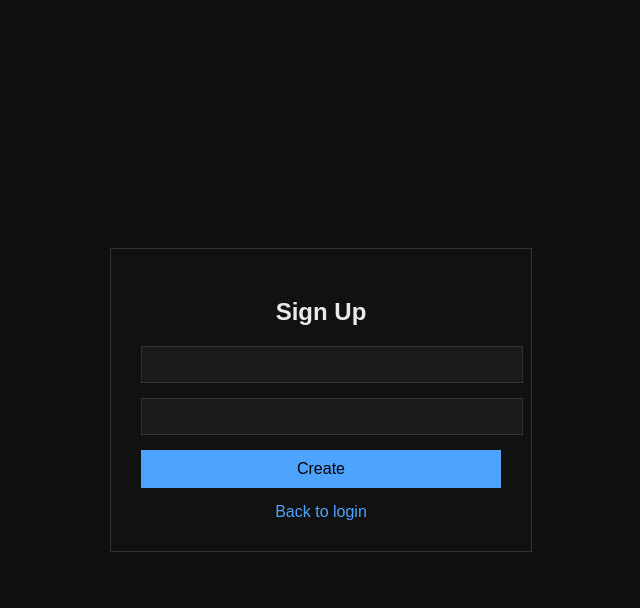
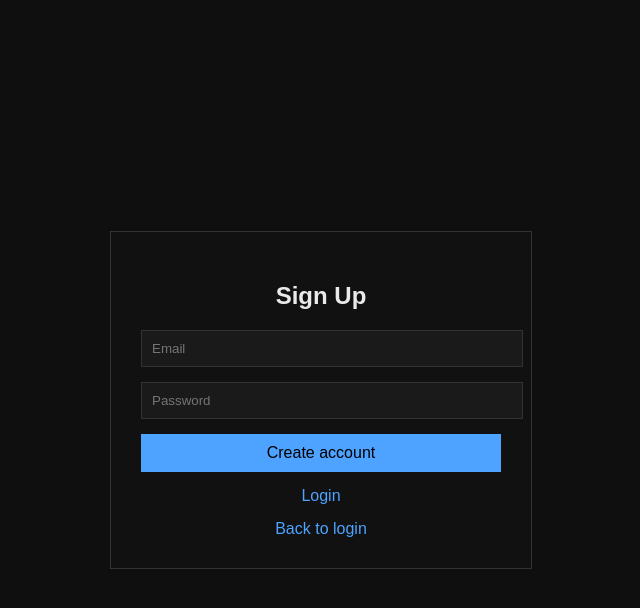
Before and after one commit to MADDARA-UCHIHA/test-study, a Flask app: page /signup in a window 1280 px wide. Shown: the top 608 px of the page, without its empty margins (319-959 px from the left). Run offline with Flask 3, Linux system fonts and the light colour scheme.

Commit message:
Update signup.html

```diff
--- a/templates/signup.html
+++ b/templates/signup.html
@@ -7,11 +7,13 @@
 <body>
   <div class="box">
     <h2>Sign Up</h2>
-  <form method="POST">
-  <input name="username" required>
-  <input name="password" type="password" required>
-  <button>Create</button>
+<form method="POST">
+  <input type="email" name="email" placeholder="Email" required>
+  <input type="password" name="password" placeholder="Password" required>
+  <button>Create account</button>
 </form>
+<a href="/login">Login</a>
+
 
     <a href="/login">Back to login</a>
   </div>
```
